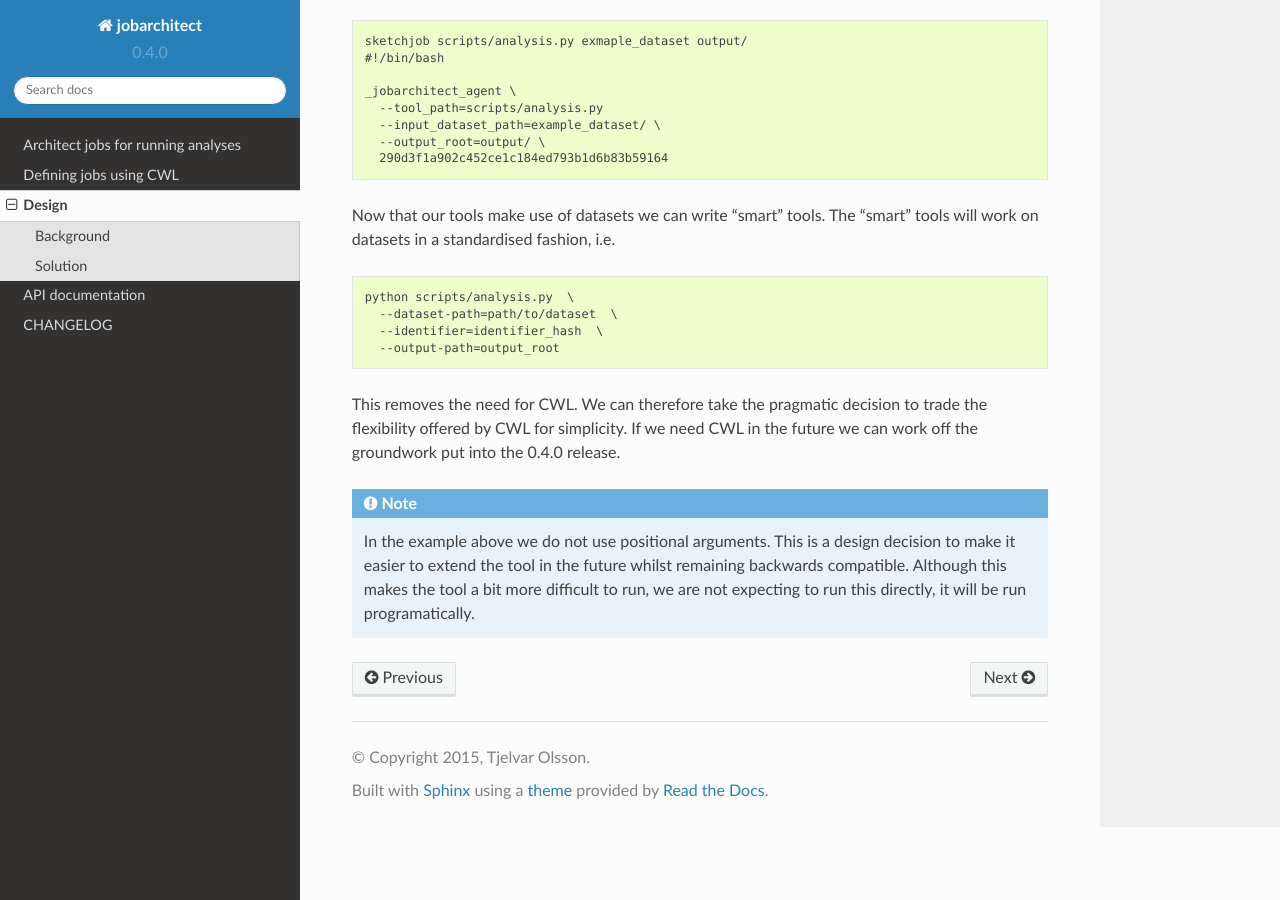
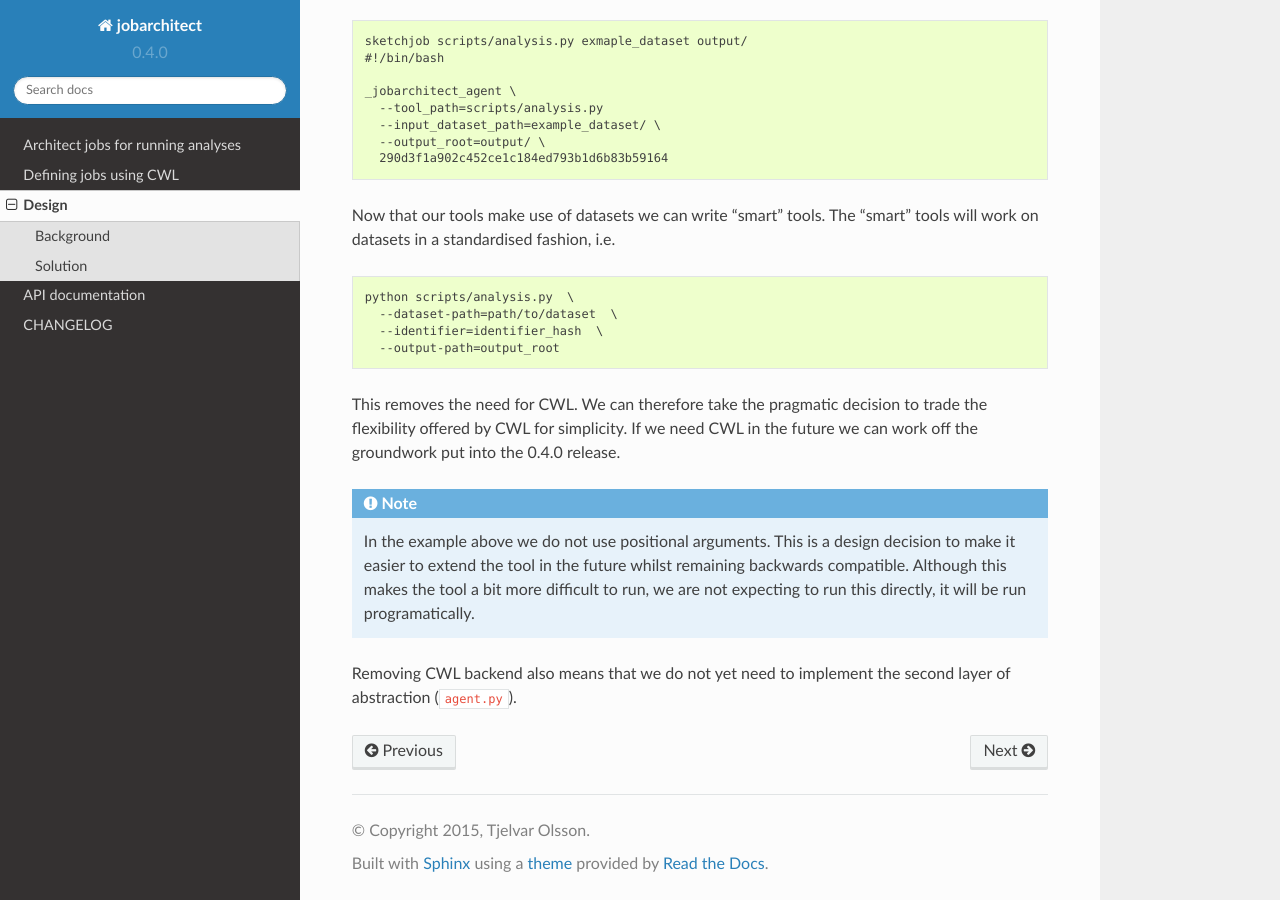
Before and after one commit to JIC-CSB/jobarchitect, a Sphinx documentation site: the page built from docs/source/design.rst, in a window 1280 px wide and 900 px high, scrolled down 1688 px. Built offline with Sphinx 7.4.7 and the Read the Docs theme 2.0.0, drawn with Linux system fonts in a browser that asks for light colours.

Commit message:
Document that simplification by removing CWL backend means we do not need second layer of abstraction

```diff
--- a/docs/source/design.rst
+++ b/docs/source/design.rst
@@ -110,3 +110,6 @@ we can work off the groundwork put into the 0.4.0 release.
           future whilst remaining backwards compatible. Although this makes the
           tool a bit more difficult to run, we are not expecting to run this
           directly, it will be run programatically.
+
+Removing CWL backend also means that we do not yet need to implement the second
+layer of abstraction (``agent.py``).
```
